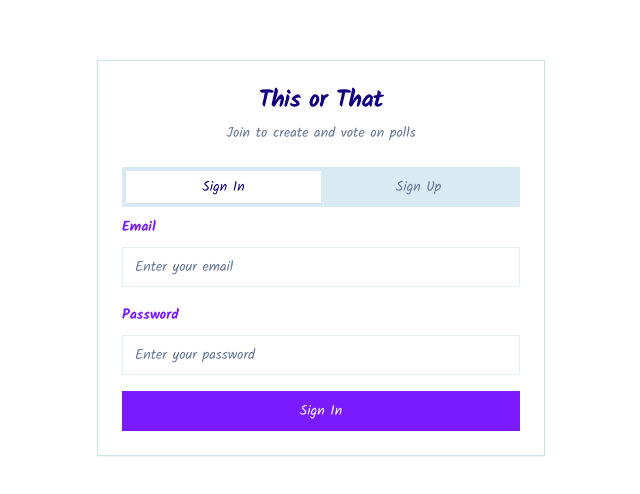
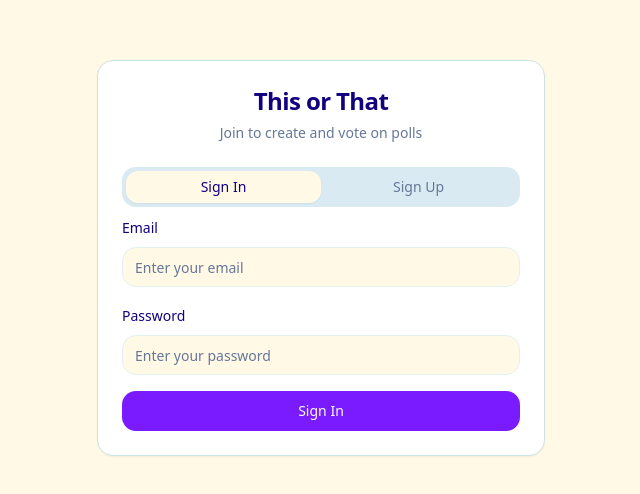
Before and after one commit to osheabc16/quick-poll-quest, a React (Vite) app: page /auth in a window 1280 px wide. Shown: the part 142-636 px from the top of the page, without its empty margins (319-959 px from the left). Built offline with nearby package versions, Linux system fonts and the light colour scheme.

Commit message:
Reverted to commit 74779dece9262e19785a51a6cf9e64201f99aeb8

```diff
--- a/index.html
+++ b/index.html
@@ -6,7 +6,6 @@
     <title>quick-poll-quest</title>
     <meta name="description" content="Lovable Generated Project" />
     <meta name="author" content="Lovable" />
-    <link rel="stylesheet" href="https://fonts.googleapis.com/css2?family=Kalam:wght@400;700&display=swap">
 
     <meta property="og:title" content="quick-poll-quest" />
     <meta property="og:description" content="Lovable Generated Project" />
--- a/src/components/ui/label.tsx
+++ b/src/components/ui/label.tsx
@@ -5,7 +5,7 @@ import { cva, type VariantProps } from "class-variance-authority"
 import { cn } from "@/lib/utils"
 
 const labelVariants = cva(
-  "text-sm font-medium leading-none peer-disabled:cursor-not-allowed peer-disabled:opacity-70 font-crayon text-primary font-bold"
+  "text-sm font-medium leading-none peer-disabled:cursor-not-allowed peer-disabled:opacity-70"
 )
 
 const Label = React.forwardRef<
--- a/src/index.css
+++ b/src/index.css
@@ -8,7 +8,7 @@ All colors MUST be HSL.
 
 @layer base {
   :root {
-    --background: 0 0% 100%;
+    --background: 46 100% 95%;
     --foreground: 248 100% 25%;
 
     --card: 0 0% 100%;
@@ -36,7 +36,7 @@ All colors MUST be HSL.
     --input: 180 30% 92%;
     --ring: 265 100% 55%;
 
-    --radius: 0rem;
+    --radius: 1rem;
 
     --sidebar-background: 0 0% 98%;
 
@@ -100,6 +100,6 @@ All colors MUST be HSL.
   }
 
   body {
-    @apply bg-background text-foreground font-crayon;
+    @apply bg-background text-foreground;
   }
 }
--- a/tailwind.config.ts
+++ b/tailwind.config.ts
@@ -18,9 +18,6 @@ export default {
 			}
 		},
 		extend: {
-			fontFamily: {
-				'crayon': ['Kalam', 'cursive'],
-			},
 			colors: {
 				border: 'hsl(var(--border))',
 				input: 'hsl(var(--input))',
```
